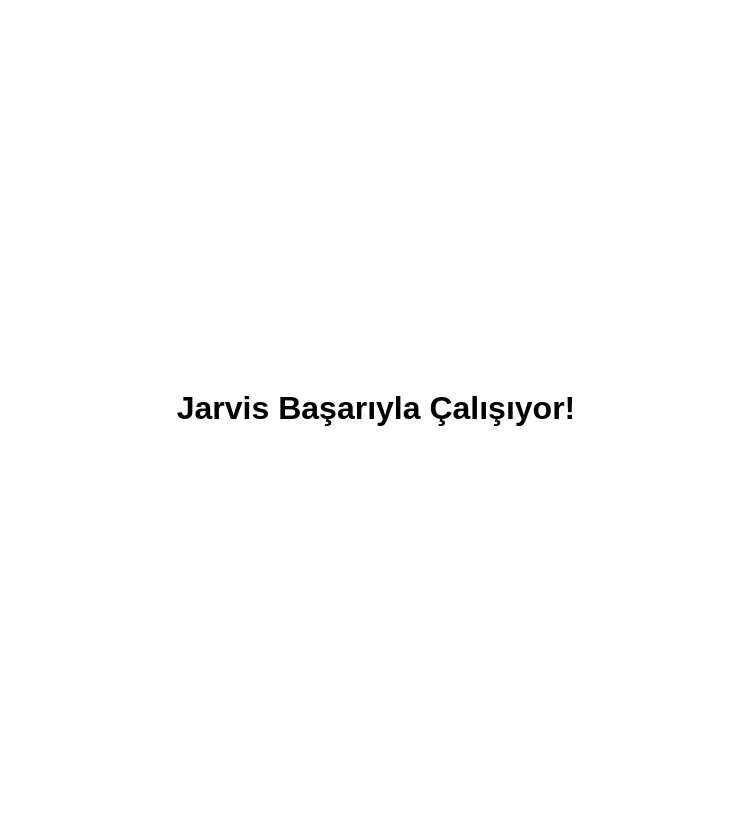
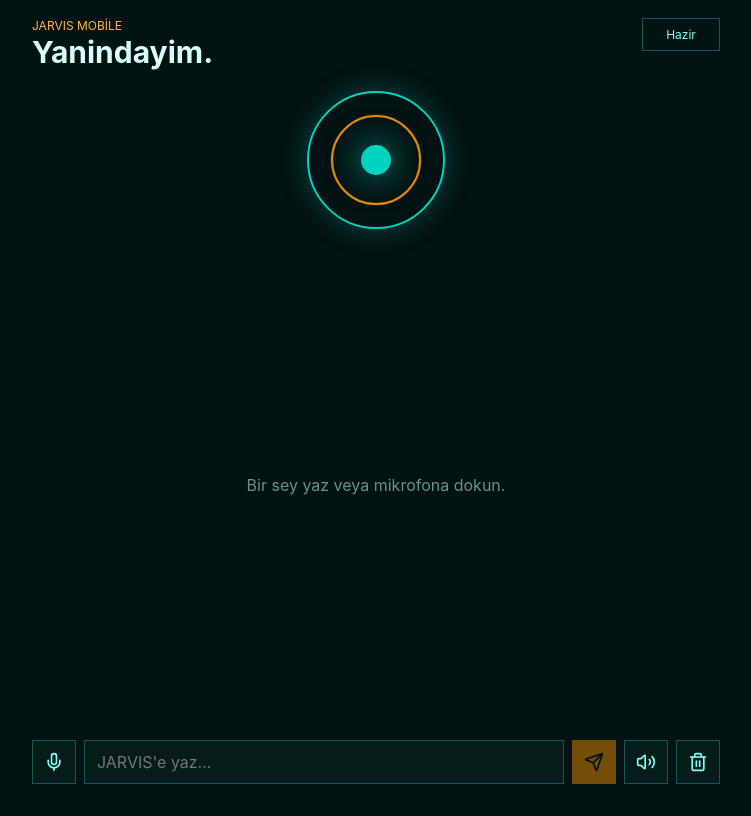
Before and after one commit to Dido31/adams-n, a React (Vite) app: page / in a window 1280 px wide. Shown: the whole page, without its empty margins (264-1015 px from the left). Built offline with nearby package versions, Linux system fonts and the light colour scheme.

Commit message:
Add files via upload

```diff
--- a/src/main.jsx
+++ b/src/main.jsx
@@ -1,10 +1,138 @@
-import React from 'react'
-import ReactDOM from 'react-dom/client'
+import React, { useEffect, useMemo, useRef, useState } from "react";
+import { createRoot } from "react-dom/client";
+import { Mic, Send, Volume2, Trash2 } from "lucide-react";
+import "./styles.css";
 
-ReactDOM.createRoot(document.getElementById('root')).render(
-  <React.StrictMode>
-    <div style={{ display: 'flex', justifyContent: 'center', alignItems: 'center', height: '100vh', fontFamily: 'sans-serif' }}>
-      <h1>Jarvis Başarıyla Çalışıyor!</h1>
-    </div>
-  </React.StrictMode>
-)
+const API_URL = `${window.location.protocol}//${window.location.hostname}:8787/api/chat`;
+const STORAGE_KEY = "jarvis-mobile-memory-v1";
+
+function App() {
+  const [messages, setMessages] = useState(() => {
+    try {
+      return JSON.parse(localStorage.getItem(STORAGE_KEY) || "[]");
+    } catch {
+      return [];
+    }
+  });
+  const [input, setInput] = useState("");
+  const [busy, setBusy] = useState(false);
+  const [status, setStatus] = useState("Hazir");
+  const bottomRef = useRef(null);
+
+  useEffect(() => {
+    localStorage.setItem(STORAGE_KEY, JSON.stringify(messages.slice(-40)));
+    bottomRef.current?.scrollIntoView({ behavior: "smooth" });
+  }, [messages]);
+
+  const canListen = useMemo(() => Boolean(window.SpeechRecognition || window.webkitSpeechRecognition), []);
+
+  async function sendMessage(text = input) {
+    const clean = text.trim();
+    if (!clean || busy) return;
+    const nextMessages = [...messages, { role: "user", text: clean }];
+    setMessages(nextMessages);
+    setInput("");
+    setBusy(true);
+    setStatus("Dusunuyor");
+
+    try {
+      const response = await fetch(API_URL, {
+        method: "POST",
+        headers: { "Content-Type": "application/json" },
+        body: JSON.stringify({ message: clean, memory: nextMessages })
+      });
+      const data = await response.json();
+      if (!response.ok) throw new Error(data.error || "Baglanti hatasi");
+      const answer = data.text || "Cevap alinamadi.";
+      setMessages([...nextMessages, { role: "assistant", text: answer }]);
+      speak(answer);
+      setStatus("Hazir");
+    } catch (error) {
+      setMessages([...nextMessages, { role: "assistant", text: `Hata: ${error.message}` }]);
+      setStatus("Hata");
+    } finally {
+      setBusy(false);
+    }
+  }
+
+  function speak(text) {
+    if (!window.speechSynthesis) return;
+    window.speechSynthesis.cancel();
+    const utterance = new SpeechSynthesisUtterance(text);
+    utterance.lang = "tr-TR";
+    utterance.rate = 1;
+    window.speechSynthesis.speak(utterance);
+  }
+
+  function listen() {
+    const SpeechRecognition = window.SpeechRecognition || window.webkitSpeechRecognition;
+    if (!SpeechRecognition) {
+      setStatus("Mikrofon bu tarayicida desteklenmiyor");
+      return;
+    }
+    const recognition = new SpeechRecognition();
+    recognition.lang = "tr-TR";
+    recognition.interimResults = false;
+    recognition.maxAlternatives = 1;
+    recognition.onstart = () => setStatus("Dinliyor");
+    recognition.onerror = () => setStatus("Ses alinamadi");
+    recognition.onend = () => setStatus("Hazir");
+    recognition.onresult = (event) => {
+      const text = event.results?.[0]?.[0]?.transcript || "";
+      if (text) sendMessage(text);
+    };
+    recognition.start();
+  }
+
+  function clearChat() {
+    window.speechSynthesis?.cancel();
+    setMessages([]);
+    localStorage.removeItem(STORAGE_KEY);
+  }
+
+  return (
+    <main className="app">
+      <header className="topbar">
+        <div>
+          <p className="eyebrow">JARVIS Mobile</p>
+          <h1>Yanindayim.</h1>
+        </div>
+        <div className="status">{status}</div>
+      </header>
+
+      <section className="orb" aria-hidden="true">
+        <div className="ring ringA" />
+        <div className="ring ringB" />
+        <div className="core" />
+      </section>
+
+      <section className="chat" aria-label="Sohbet">
+        {messages.length === 0 && <p className="empty">Bir sey yaz veya mikrofona dokun.</p>}
+        {messages.map((msg, index) => (
+          <article className={`bubble ${msg.role}`} key={`${msg.role}-${index}`}>
+            {msg.text}
+          </article>
+        ))}
+        <div ref={bottomRef} />
+      </section>
+
+      <form className="composer" onSubmit={(event) => { event.preventDefault(); sendMessage(); }}>
+        <button type="button" className="iconButton" onClick={listen} disabled={!canListen || busy} title="Konus">
+          <Mic size={20} />
+        </button>
+        <input value={input} onChange={(event) => setInput(event.target.value)} placeholder="JARVIS'e yaz..." />
+        <button type="submit" className="iconButton primary" disabled={busy || !input.trim()} title="Gonder">
+          <Send size={20} />
+        </button>
+        <button type="button" className="iconButton" onClick={() => messages.at(-1)?.text && speak(messages.at(-1).text)} title="Tekrar oku">
+          <Volume2 size={20} />
+        </button>
+        <button type="button" className="iconButton" onClick={clearChat} title="Temizle">
+          <Trash2 size={20} />
+        </button>
+      </form>
+    </main>
+  );
+}
+
+createRoot(document.getElementById("root")).render(<App />);
--- /dev/null
+++ b/src/styles.css
@@ -0,0 +1,43 @@
+* { box-sizing: border-box; }
+html, body, #root { height: 100%; }
+body {
+  margin: 0;
+  font-family: Inter, ui-sans-serif, system-ui, -apple-system, BlinkMacSystemFont, "Segoe UI", sans-serif;
+  background: #031212;
+  color: #d7fffb;
+}
+button, input { font: inherit; }
+.app {
+  min-height: 100%;
+  display: grid;
+  grid-template-rows: auto auto 1fr auto;
+  padding: max(18px, env(safe-area-inset-top)) 16px max(16px, env(safe-area-inset-bottom));
+  gap: 14px;
+}
+.topbar {
+  display: flex;
+  justify-content: space-between;
+  align-items: flex-start;
+  gap: 16px;
+}
+.eyebrow { margin: 0 0 4px; color: #ffb14a; font-size: 12px; letter-spacing: 0; text-transform: uppercase; }
+h1 { margin: 0; font-size: 30px; line-height: 1; }
+.status { min-width: 78px; padding: 8px 10px; border: 1px solid #145854; color: #7dfff6; text-align: center; font-size: 12px; }
+.orb { position: relative; height: 158px; display: grid; place-items: center; }
+.ring, .core { position: absolute; border-radius: 999px; }
+.ringA { width: 138px; height: 138px; border: 2px solid #00d4c0; box-shadow: 0 0 28px rgba(0, 212, 192, .28); }
+.ringB { width: 86px; height: 86px; border: 2px solid #ff9900; animation: pulse 2.4s ease-in-out infinite; }
+.core { width: 30px; height: 30px; background: #00d4c0; box-shadow: 0 0 34px rgba(0, 212, 192, .75); }
+.chat { min-height: 0; overflow-y: auto; display: flex; flex-direction: column; gap: 10px; padding: 2px 0; }
+.empty { margin: auto; color: #65928e; text-align: center; }
+.bubble { max-width: 86%; padding: 12px 13px; line-height: 1.4; white-space: pre-wrap; border: 1px solid #164c49; background: #061c1b; }
+.bubble.user { align-self: flex-end; color: #061212; background: #00d4c0; border-color: #00d4c0; }
+.bubble.assistant { align-self: flex-start; }
+.composer { display: grid; grid-template-columns: 44px 1fr 44px 44px 44px; gap: 8px; align-items: center; }
+.composer input { min-width: 0; height: 44px; padding: 0 12px; color: #d7fffb; background: #061c1b; border: 1px solid #145854; outline: none; }
+.composer input:focus { border-color: #00d4c0; }
+.iconButton { width: 44px; height: 44px; display: grid; place-items: center; border: 1px solid #145854; background: #061c1b; color: #7dfff6; }
+.iconButton.primary { background: #ff9900; border-color: #ff9900; color: #08100e; }
+.iconButton:disabled { opacity: .45; }
+@keyframes pulse { 0%, 100% { transform: scale(1); opacity: .8; } 50% { transform: scale(1.08); opacity: 1; } }
+@media (min-width: 760px) { .app { max-width: 720px; margin: 0 auto; } }
```
